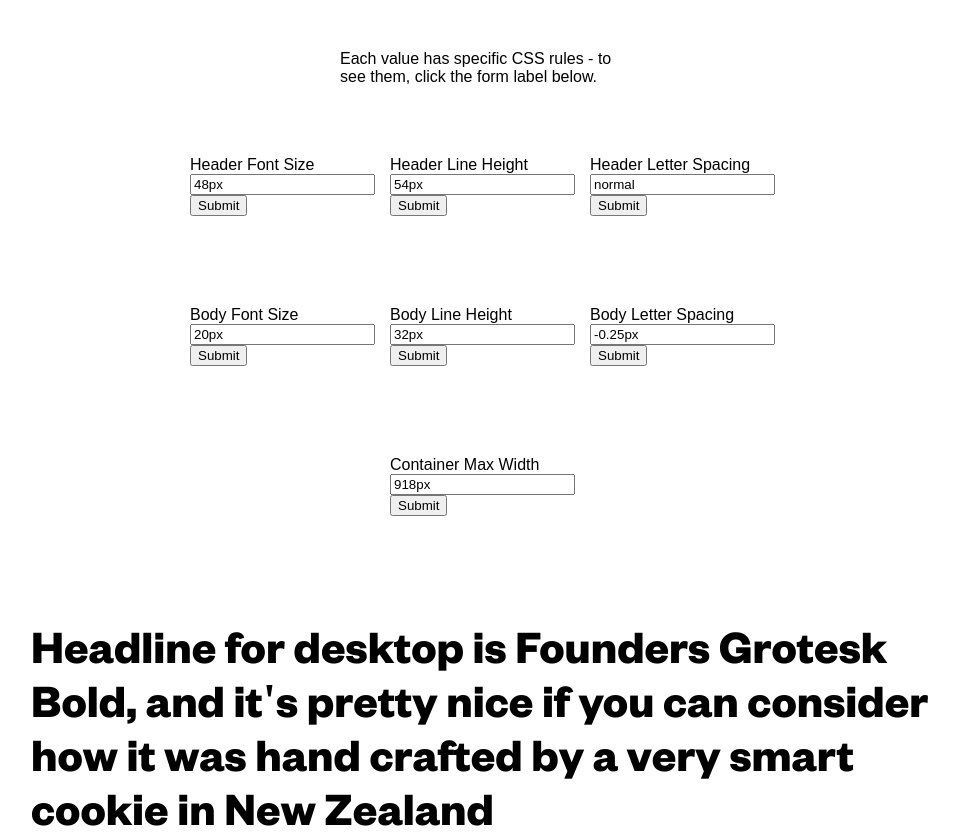
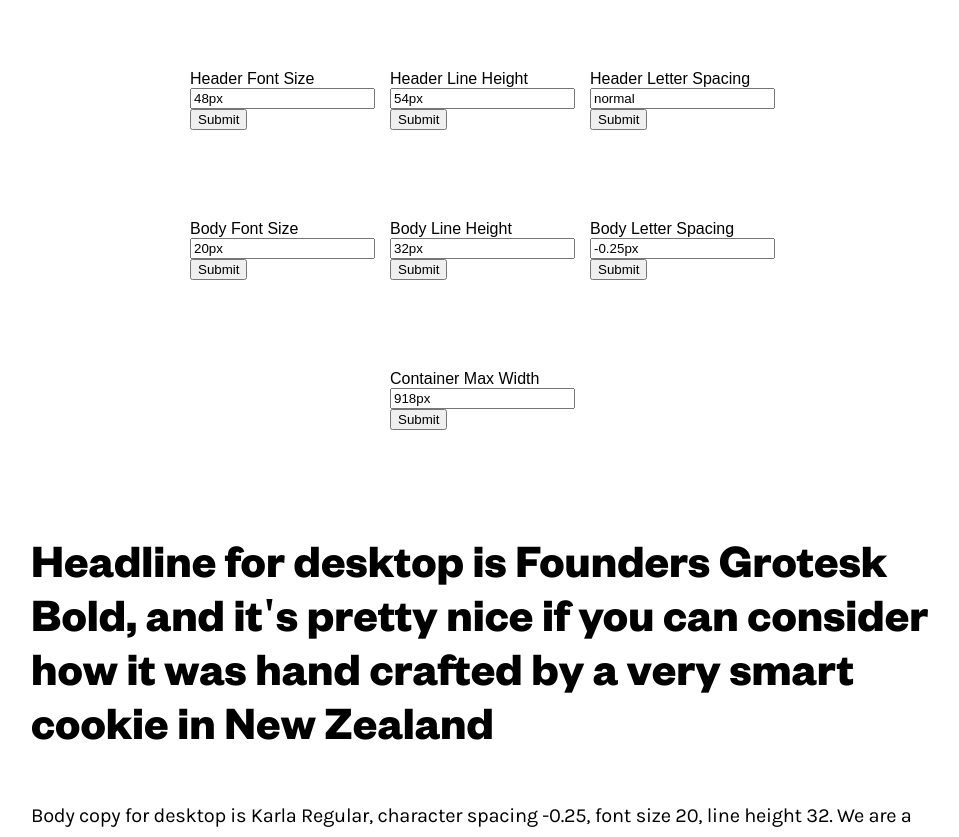
Before and after one commit to edenspiekermann-sg/typefacer, a plain HTML site: page index.html in a window 1280 px wide. Shown: the top 837 px of the page, without its empty margins (150-1109 px from the left). Drawn offline with Linux system fonts and the light colour scheme.

Commit message:
remove all remnants of file upload approach

```diff
--- a/index.html
+++ b/index.html
@@ -9,10 +9,6 @@
 		<meta name="viewport" content="width=device-width, initial-scale=1.0">
 	</head>
 	<body>
-		<!-- <input type="file" id="input"> -->
-		<div class="note">
-			Each value has specific CSS rules - to see them, click the form label below.
-		</div>
 		<div class="form-container">
 			<form action="javascript:;" onsubmit="updateHeader()">
 				<a href="https://developer.mozilla.org/en-US/docs/Web/CSS/font-size" target="_blank">
--- a/styles.css
+++ b/styles.css
@@ -16,12 +16,6 @@ a {
 
 a:hover {
 	color: blue;
-}
-
-.note {
-	padding-top: 50px;
-	width: 300px;
-	margin: 0 auto;
 }
 
 #container {
```
Also changed, not shown: scripts.js (+0 -22 lines).
